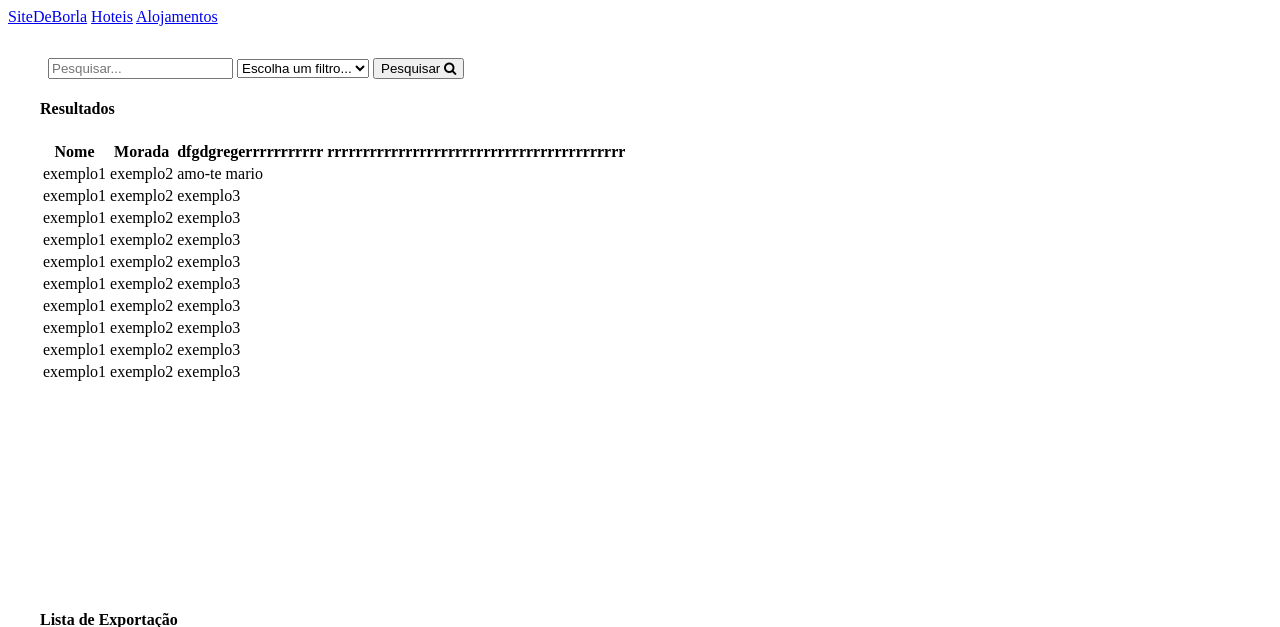
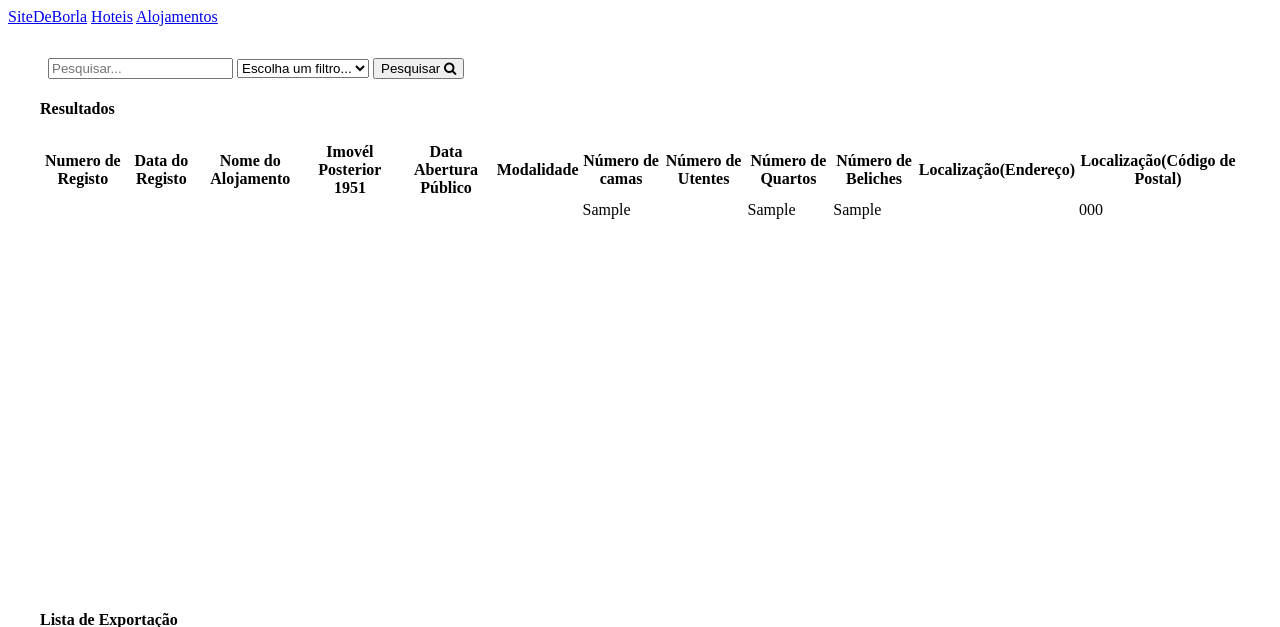
Before and after one commit to VoluntariosCTESPUMa/FormPesquisa, a PHP site: page / in a window 1280 px wide. Shown: the top 627 px of the page. Run offline with PHP 8.4, Linux system fonts and the light colour scheme; tables that the repository leaves empty or names only in its code hold one stand-in row (values such as "Sample post"); data that the repository does not hold is empty.

Commit message:
mudanças

```diff
--- /dev/null
+++ b/miguel/includes/database.php
@@ -0,0 +1,32 @@
+<?php
+header('Content-Type: text/html; charset=utf-8');
+$servername = "localhost";
+$username = "root";
+$password = "";
+$dbname = "turismo";
+
+// Create connection
+$conn = new mysqli($servername, $username, $password, $dbname);
+mysqli_set_charset($conn,"utf8");
+// Check connection
+if ($conn->connect_error) {
+    die("Connection failed: " . $conn->connect_error);
+}
+
+//$result1 = $conn->query("SET Nome do Alojamento utf8");
+$sql = "SELECT * FROM alojamento";
+$result = $conn->query($sql);
+
+
+if ($result->num_rows > 0) {
+    echo "<table><tr><th>Numero de Registo</th><th>Data do Registo</th><th>Nome do Alojamento</th><th>Imovél Posterior 1951</th><th>Data Abertura Público</th><th>Modalidade</th><th>Número de camas</th><th>Número de Utentes</th><th>Número de Quartos</th><th>Número de Beliches</th><th>Localização(Endereço)</th><th>Localização(Código de Postal)</th></tr>";
+
+    while($row = $result->fetch_assoc()) {
+        echo "<tr><td>".$row["numero registo"]."</td><td>".$row["Data do registo"]."</td><td>".$row["Nome do Alojamento"]."</td><td>".$row["Imovel_Posterior_1951"]."</td><td>".$row["Data_Abertura_Publico"]."</td><td>".$row["Modalidade"]."</td><td>".$row["numero_camas"]."</td><td>".$row["Numero_Utentes"]."</td><td>".$row["numero_quartos"]."</td><td>".$row["numero_beliches"]."</td><td>".$row["Endereco"]."</td><td>".$row["codigo_postal"]."</td></tr>";
+    }
+    echo "</table>";
+} else {
+    echo "0 results";
+}
+$conn->close();
+?>
--- a/miguel/index.php
+++ b/miguel/index.php
@@ -1,9 +1,11 @@
 <!DOCTYPE html>
 <html>
 <head>
+
 <link rel="stylesheet" href="https://cdnjs.cloudflare.com/ajax/libs/font-awesome/4.7.0/css/font-awesome.min.css">
 <meta name="viewport" content="width=device-width, initial-scale=1">
 <link rel="stylesheet" href="../style.css">
+
 </head>
 <body>
 
@@ -19,7 +21,7 @@
       <input type="text" placeholder="Pesquisar..." name="search">
       <select placeholder="Escolha um filtro...">
         <option disabled selected style="display:none;">Escolha um filtro...</option>
-        <option>GUZMAN</option>
+        <option><?php ?></option>
       </select>
       <button type="submit">Pesquisar <i class="fa fa-search"></i></button>
     </form>
@@ -28,66 +30,8 @@
   <h4>Resultados</h4>
   <div style="overflow-x:scroll; overflow-y:scroll; height:450px;">
   <table>
-  <tr>
-    <th>Nome</th>
-    <th>Morada</th>
-    <th>dfgdgregerrrrrrrrrrr rrrrrrrrrrrrrrrrrrrrrrrrrrrrrrrrrrrrrrrrrr</th>
-
-  </tr>
-
-  <tr>
-    <td>exemplo1</td>
-    <td>exemplo2</td>
-    <td>amo-te mario </td>
-  </tr>
-  <tr>
-    <td>exemplo1</td>
-    <td>exemplo2</td>
-    <td>exemplo3</td>
-  </tr>
-  <tr>
-    <td>exemplo1</td>
-    <td>exemplo2</td>
-    <td>exemplo3</td>
-  </tr>
-  <tr>
-    <td>exemplo1</td>
-    <td>exemplo2</td>
-    <td>exemplo3</td>
-  </tr>
-  <tr>
-    <td>exemplo1</td>
-    <td>exemplo2</td>
-    <td>exemplo3</td>
-  </tr>
-  <tr>
-    <td>exemplo1</td>
-    <td>exemplo2</td>
-    <td>exemplo3</td>
-  </tr>
-  <tr>
-    <td>exemplo1</td>
-    <td>exemplo2</td>
-    <td>exemplo3</td>
-  </tr>
-  <tr>
-    <td>exemplo1</td>
-    <td>exemplo2</td>
-    <td>exemplo3</td>
-  </tr>
-  <tr>
-    <td>exemplo1</td>
-    <td>exemplo2</td>
-    <td>exemplo3</td>
-  </tr>
-  <tr>
-    <td>exemplo1</td>
-    <td>exemplo2</td>
-    <td>exemplo3</td>
-  </tr>
-
-
-
+  <meta charset="utf-8"/>
+  <?php include './includes/database.php';?>
 </table>
 </div>
   </div>
```
Also changed, not shown: miguel/includes/include.php (added).
